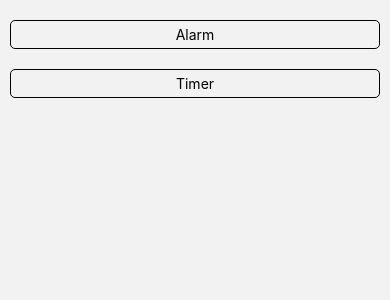
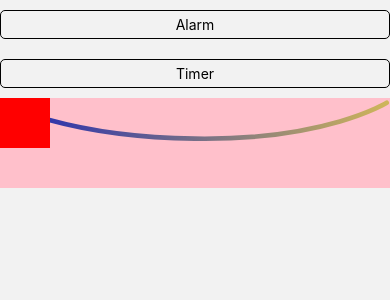
Before and after one commit to SunilKuYadav/SSMA, a React Native app: screen /Dashboard in a window 390 px wide. Shown: the top 300 px of the page. Built offline with nearby package versions, Linux system fonts and the light colour scheme.

Commit message:
chore : pushing changes to main

```diff
--- /dev/null
+++ b/src/assets/icons/Slider.tsx
@@ -0,0 +1,40 @@
+import * as React from 'react';
+import Svg, {
+  SvgProps,
+  Path,
+  LinearGradient,
+  Defs,
+  Stop,
+} from 'react-native-svg';
+function Slider(props: SvgProps) {
+  return (
+    <Svg
+      width="100%"
+      height="50%"
+      viewBox="0 0 336 36"
+      fill="none"
+      xmlns="http://www.w3.org/2000/svg"
+      {...props}>
+      <Path
+        d="M2.17346 2.72998C2.17346 2.72998 54.5655 31.9955 167.673 33.6678C280.781 35.3401 333.173 2.72998 333.173 2.72998"
+        stroke="url(#paint0_linear_600_39136)"
+        stroke-width="4"
+        stroke-linecap="round"
+      />
+      <Defs>
+        <LinearGradient
+          id="paint0_linear_600_39136"
+          x1="11.9664"
+          y1="18.73"
+          x2="333.173"
+          y2="18.73"
+          gradientUnits="userSpaceOnUse">
+          <Stop stop-color="#212AB3" />
+          <Stop offset="1" stop-color="#CEB55A" />
+        </LinearGradient>
+      </Defs>
+    </Svg>
+  );
+}
+
+export default Slider;
--- a/src/assets/index.ts
+++ b/src/assets/index.ts
@@ -1,2 +1,3 @@
 export {default as DeleteIcon} from './icons/DeleteIcon';
 export {default as RemoveIcon} from './icons/RemoveIcon';
+export {default as Slider} from './icons/Slider';
--- a/src/pages/alarm/index.tsx
+++ b/src/pages/alarm/index.tsx
@@ -36,17 +36,17 @@ const Alarm = () => {
       setTime(state => ({...state, minutes: Number(text)}));
   };
   const handleAddAlarmOnPress: () => void = async () => {
-    setTime({
-      hours: new Date().getHours(),
-      minutes: new Date().getMinutes(),
-    });
-    setIsVisible(true);
-    // try {
-    //   const {createAlarmEvent} = AlarmModule;
-    //   await createAlarmEvent('Siddharth ', 'SidLocation');
-    // } catch (error) {
-    //   console.log('function call failed -- ', error);
-    // }
+    // setTime({
+    //   hours: new Date().getHours(),
+    //   minutes: new Date().getMinutes(),
+    // });
+    // setIsVisible(true);
+    try {
+      const {createAlarmEvent} = AlarmModule;
+      await createAlarmEvent('Siddharth ', 'SidLocation');
+    } catch (error) {
+      throw new Error('Failed to connect to bridge @line48alarm/index.ts');
+    }
   };
 
   return (
--- a/src/pages/dashboard/index.tsx
+++ b/src/pages/dashboard/index.tsx
@@ -1,11 +1,22 @@
-import React from 'react';
-import {ScrollView, StyleSheet, Text} from 'react-native';
+import React, {useRef} from 'react';
+import {StyleSheet, Text, View, PanResponder, Animated} from 'react-native';
+import {Slider} from '../../assets';
 
 import {APP_CONSTANT} from '../../config';
 
 const Dashboard = ({navigation}: {navigation: any}) => {
+  const animationRef = useRef(new Animated.ValueXY({x: 0, y: 0})).current;
+  const pan = PanResponder.create({
+    onMoveShouldSetPanResponder: () => true,
+    onPanResponderMove: Animated.event([
+      null,
+      {dx: animationRef.x, dy: animationRef.y},
+    ]),
+  });
+
   return (
-    <ScrollView contentContainerStyle={styles.wrapper}>
+    // <ScrollView contentContainerStyle={styles.wrapper}>
+    <>
       {APP_CONSTANT.DASHBOARD_PAGES_LIST.map(item => (
         <Text
           key={item.name}
@@ -14,7 +25,24 @@ const Dashboard = ({navigation}: {navigation: any}) => {
           {item.name}
         </Text>
       ))}
-    </ScrollView>
+      <View style={{backgroundColor: 'pink', height: 90}}>
+        <Animated.View
+          {...pan.panHandlers}
+          style={{
+            width: 50,
+            height: 50,
+            backgroundColor: 'red',
+            position: 'absolute',
+            transform: [
+              {translateX: animationRef.x},
+              {translateY: animationRef.y},
+            ],
+          }}
+        />
+        <Slider />
+      </View>
+    </>
+    // </ScrollView>
   );
 };
 
```
Also changed, not shown: 5 other files (tests, documents, lock files or other folders).
